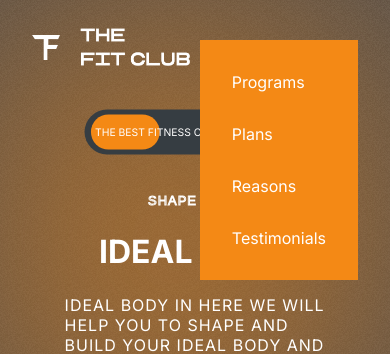
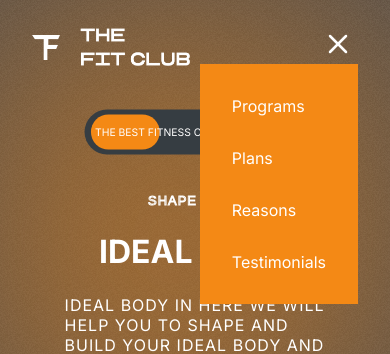
Before and after one commit to ancientphoenix34/Fit-Club-Frontend, a React (Create React App) app: page / in a window 390 px wide. Both pictures are taken after a click on the element 338 px from the left and 46 px from the top of the page. Shown: the top 354 px of the page. Built offline with nearby package versions, Linux system fonts and the light colour scheme.

Commit message:
menu icon bug fixed

```diff
--- a/src/components/Header/Header.css
+++ b/src/components/Header/Header.css
@@ -23,7 +23,7 @@
 }
 
 @media screen and (max-width:768px){
-    .header>:nth-child(2){
+    .hamburger-btn{
         position: fixed;
         right: 2rem;
         z-index: 99;
@@ -32,5 +32,9 @@
         flex-direction: column;
         background-color: var(--orange);
         padding: 2rem;
+        position: fixed;
+        right: 2rem;
+        top: 3rem;
+        z-index: 98;
     }
 }
--- a/src/components/Header/Header.jsx
+++ b/src/components/Header/Header.jsx
@@ -27,62 +27,42 @@ const Header = () => {
     <div className='header'>
       <img src={Logo} alt="Logo" className='logo' />
 
-      {menuOpened === false && mobile === true ? (
+      {mobile && (
         <div
-          style={{ backgroundColor: 'var(--appColor)', padding: '0.5rem', borderRadius: '5px' }}
-          onClick={() => setMenuOpened(true)}
+          className='hamburger-btn'
+          style={menuOpened ? { padding: '0.5rem' } : { backgroundColor: 'var(--appColor)', padding: '0.5rem', borderRadius: '5px' }}
+          onClick={() => setMenuOpened(!menuOpened)}
         >
-          <img src={Bars} alt="Menu Bars" style={{ width: '1.5rem', height: '1.5rem' }} />
+          {menuOpened ? (
+            <svg width="1.5rem" height="1.5rem" viewBox="0 0 24 24" stroke="white" strokeWidth="2.5" strokeLinecap="round">
+              <line x1="4" y1="4" x2="20" y2="20" />
+              <line x1="20" y1="4" x2="4" y2="20" />
+            </svg>
+          ) : (
+            <img src={Bars} alt="Menu Bars" style={{ width: '1.5rem', height: '1.5rem' }} />
+          )}
         </div>
-      ) : (
+      )}
+
+      {(!mobile || menuOpened) && (
         <ul className='header-menu'>
-          {/* <li>
-            <Link
-              onClick={() => setMenuOpened(false)}
-              to='hero'
-              spy={true}
-              smooth={true}
-            >
-              Home
-            </Link>
-          </li> */}
           <li>
-            <Link
-              onClick={() => setMenuOpened(false)}
-              to='Programs'
-              spy={true}
-              smooth={true}
-            >
+            <Link onClick={() => setMenuOpened(false)} to='Programs' spy={true} smooth={true}>
               Programs
             </Link>
           </li>
           <li>
-            <Link
-              onClick={() => setMenuOpened(false)}
-              to='plans'
-              spy={true}
-              smooth={true}
-            >
+            <Link onClick={() => setMenuOpened(false)} to='plans' spy={true} smooth={true}>
               Plans
             </Link>
           </li>
           <li>
-            <Link
-              onClick={() => setMenuOpened(false)}
-              to='Reasons'
-              spy={true}
-              smooth={true}
-            >
+            <Link onClick={() => setMenuOpened(false)} to='Reasons' spy={true} smooth={true}>
               Reasons
             </Link>
           </li>
           <li>
-            <Link
-              onClick={() => setMenuOpened(false)}
-              to='Testimonials'
-              spy={true}
-              smooth={true}
-            >
+            <Link onClick={() => setMenuOpened(false)} to='Testimonials' spy={true} smooth={true}>
               Testimonials
             </Link>
           </li>
```
